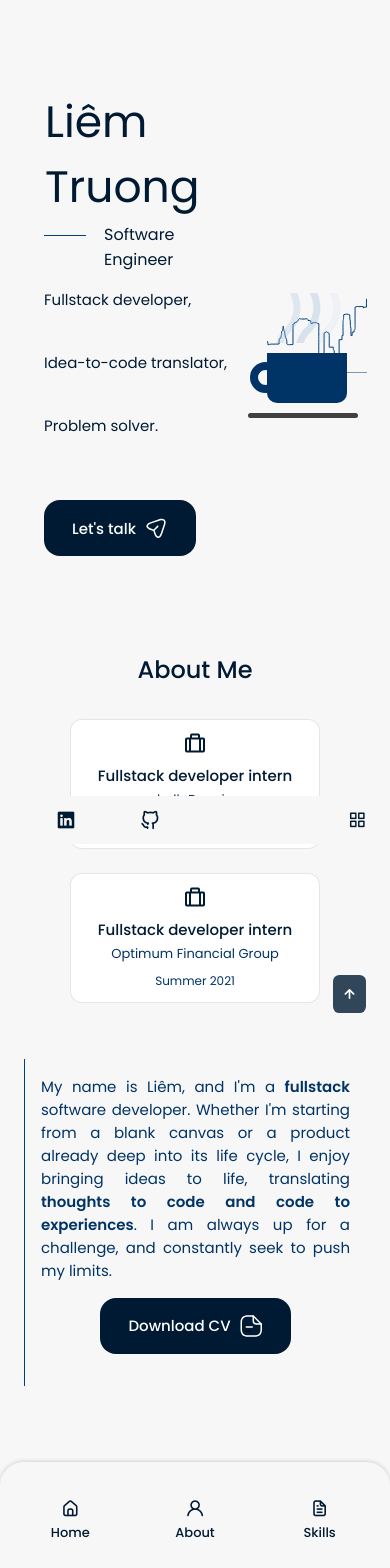
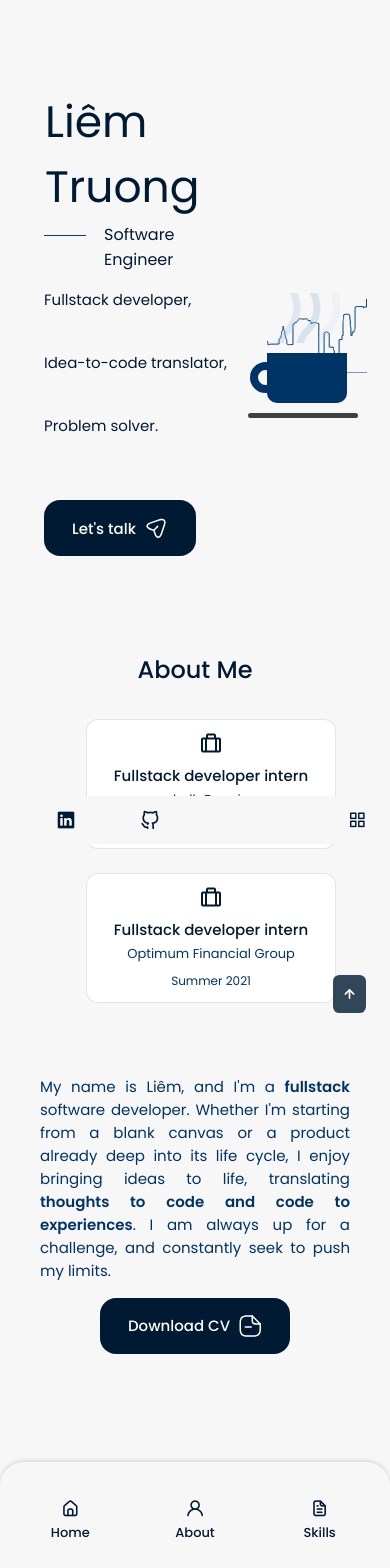
Before and after one commit to lt101/web-portfolio, a React (Create React App) app: page / in a window 390 px wide. Shown: the top 1568 px of the page. Built offline with nearby package versions, Linux system fonts and the light colour scheme.

Commit message:
about section alignment

```diff
--- a/src/components/about/about.css
+++ b/src/components/about/about.css
@@ -1,5 +1,5 @@
 .about_container {
-  grid-template-columns: repeat(2, 1fr);
+  grid-template-columns: 1.1fr 1fr;
   align-items: center;
   column-gap: 1rem;
 }
@@ -8,6 +8,8 @@
   grid-template-columns: 250px;
   margin-bottom: var(--mb-2);
   justify-content: center;
+  padding-left: 2rem;
+  border-right: 1px solid var(--line-color);
 }
 
 .about_box {
@@ -35,8 +37,7 @@
 
 .about_description {
   margin-bottom: var(--mb-2-5);
-  padding-left: 1rem;
-  border-left: 1px solid var(--line-color);
+  padding-left: 3rem;
   text-align: justify;
 }
 
@@ -88,6 +89,10 @@
   .about_container {
     grid-template-columns: 1fr;
   }
+
+  .about_info {
+    border: none;
+  }
 }
 
 @media screen and (max-width: 576px) {
```
